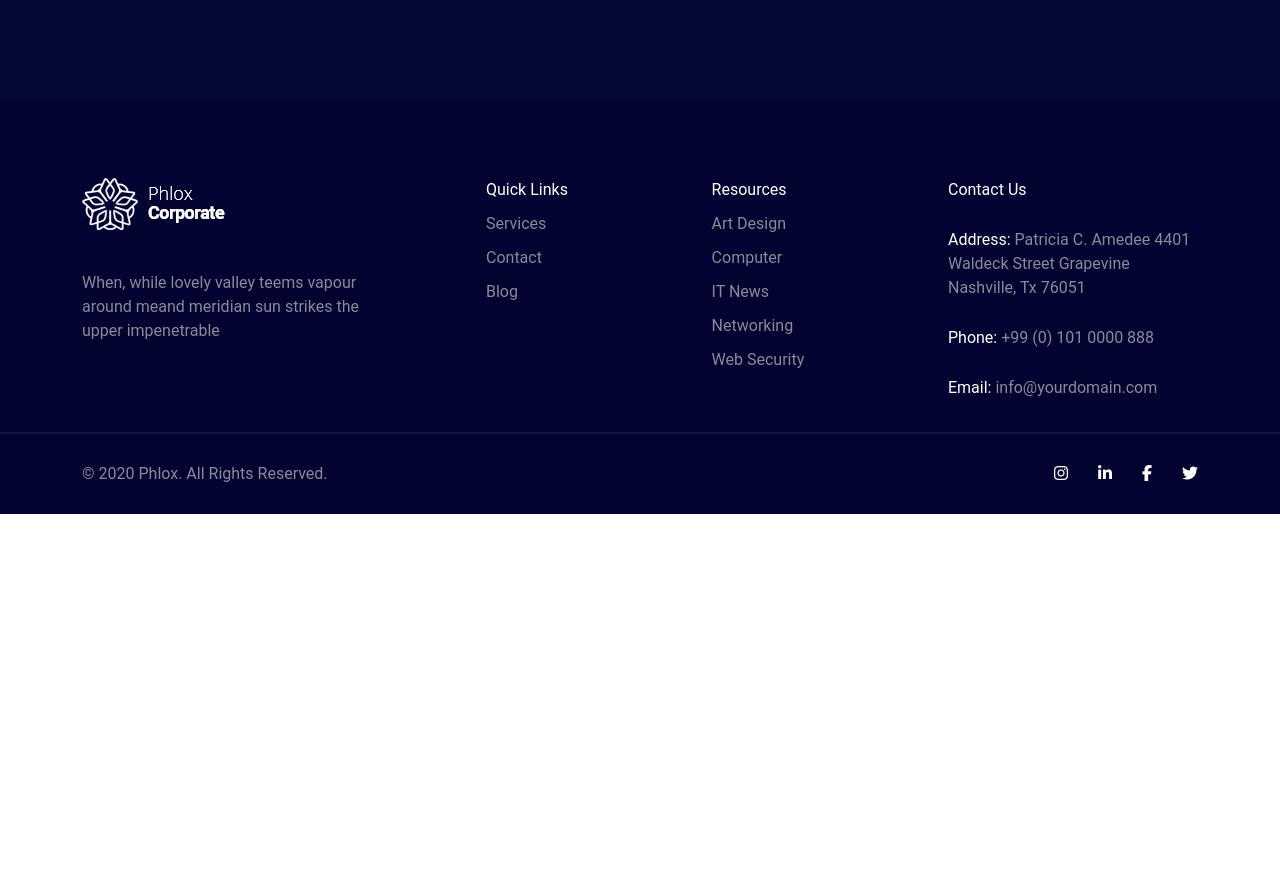
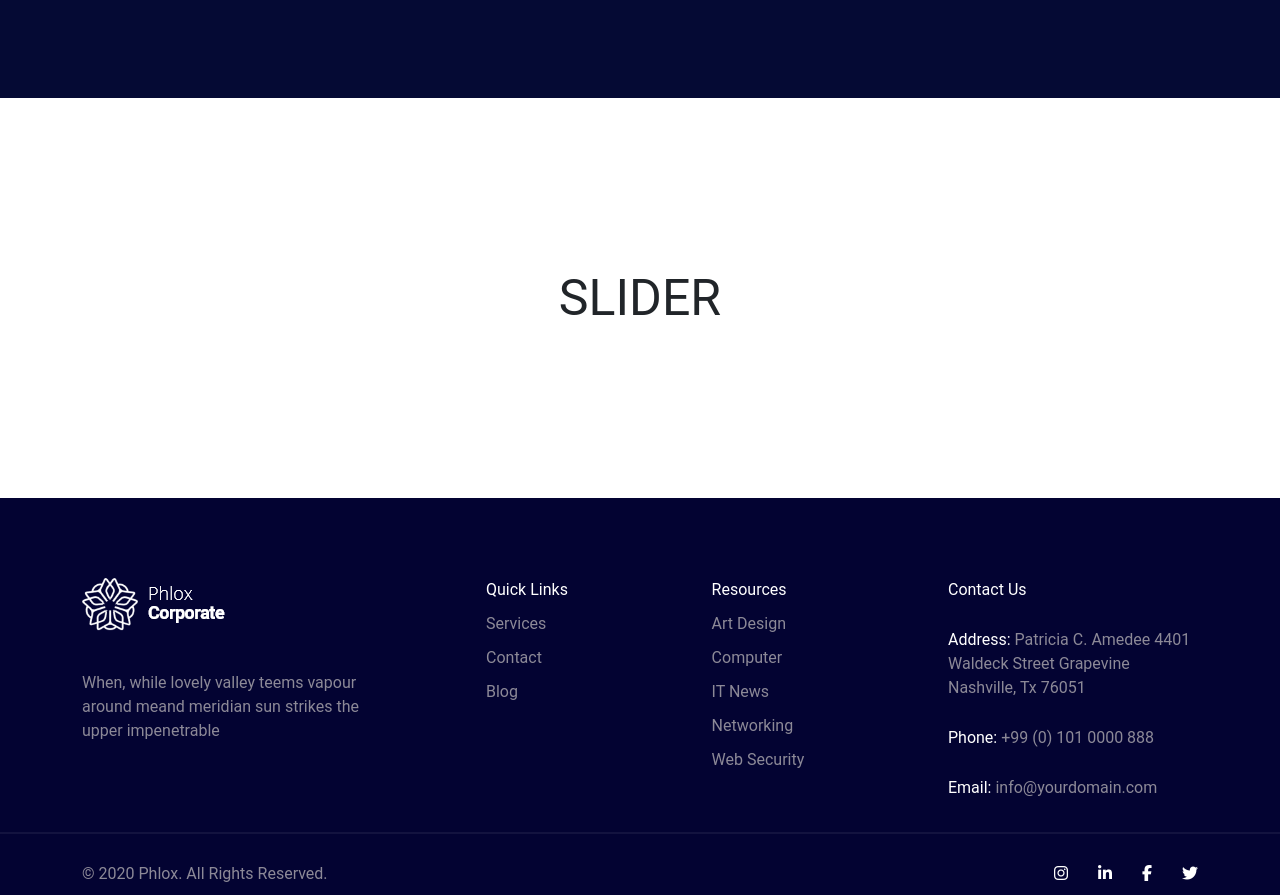
Before and after one commit to juri931/proj-html-vuejs, a Vue app: page / in a window 1280 px wide. Shown: the part 2005-2900 px from the top of the page. Before the commit the page ends 2519 px from the top, so only its background shows below. Built offline with nearby package versions, Linux system fonts and the light colour scheme.

Commit message:
[not add] slider

```diff
--- a/index.html
+++ b/index.html
@@ -12,6 +12,7 @@
   <link rel='stylesheet' href='https://cdnjs.cloudflare.com/ajax/libs/font-awesome/6.5.1/css/all.css'
     integrity='sha512-tx5+1LWHez1QiaXlAyDwzdBTfDjX07GMapQoFTS74wkcPMsI3So0KYmFe6EHZjI8+eSG0ljBlAQc3PQ5BTaZtQ=='
     crossorigin='anonymous' />
+
   <title>Front End Project</title>
 </head>
 
--- a/package.json
+++ b/package.json
@@ -9,6 +9,7 @@
     "preview": "vite preview"
   },
   "dependencies": {
+    "@popperjs/core": "^2.11.8",
     "axios": "^1.6.8",
     "bootstrap": "^5.3.3",
     "fontawesome": "^5.6.3",
--- /dev/null
+++ b/src/assets/data/carousel.js
@@ -0,0 +1,31 @@
+const carousel = {
+  props: [
+    {
+      image: "img/a247b00b-3621-470f-b4b8-b3ac46f25907-1-790x576.jpg",
+      title: "Carousel Title One",
+      subtitle: "Carousel Experience",
+    },
+    {
+      image: "img/8wa60okr-1-790x576.jpg",
+      title: "Basket of Flower on table",
+      subtitle: "Branding Strategy",
+    },
+    {
+      image: "img/DRY-1-790x576.jpg",
+      title: "Purinky Products",
+      subtitle: "Digital Experience",
+    },
+    {
+      image: "img/a247b00b-3621-470f-b4b8-b3ac46f25907-1-790x576.jpg",
+      title: "Satisfy Poster",
+      subtitle: "Branding Strategy",
+    },
+    {
+      image: "img/84316050-0af0-49db-a53a-241d47ddad0e-2-790x576.jpg",
+      title: "Mock-up Text",
+      subtitle: "Carousel Experience",
+    },
+  ],
+};
+
+export { carousel };
--- a/src/components/partials/Main.vue
+++ b/src/components/partials/Main.vue
@@ -1,14 +1,19 @@
 <script>
 import { card } from "../../assets/data/cards";
+import { carousel } from "../../assets/data/carousel";
 export default {
   data() {
     return {
       card,
+      carousel,
     };
   },
   computed: {
     cardProps() {
       return card.props;
+    },
+    carouselProps() {
+      return carousel.props;
     },
   },
 };
@@ -93,6 +98,22 @@ export default {
     </div>
   </section>
   <!-- /Grow Your Business -->
+
+  <!-- Portfolio -->
+  <section class="portfolio">
+    <div
+      style="
+        height: 400px;
+        text-align: center;
+        line-height: 400px;
+        font-size: 50px;
+      "
+      class="container"
+    >
+      SLIDER
+    </div>
+  </section>
+  <!-- /Portfolio -->
 </template>
 
 <style lang="scss" scoped>
--- a/vite.config.js
+++ b/vite.config.js
@@ -1,7 +1,16 @@
-import { defineConfig } from 'vite'
-import vue from '@vitejs/plugin-vue'
+import { defineConfig } from "vite";
+import vue from "@vitejs/plugin-vue";
 
 // https://vitejs.dev/config/
 export default defineConfig({
   plugins: [vue()],
-})
+  const path = require('path')
+
+
+  root: path.resolve(__dirname, 'src'),
+  server: {
+    port: 8080,
+    hot: true
+  }
+
+});
```
Also changed, not shown: 1 other file (tests, documents, lock files or other folders).
